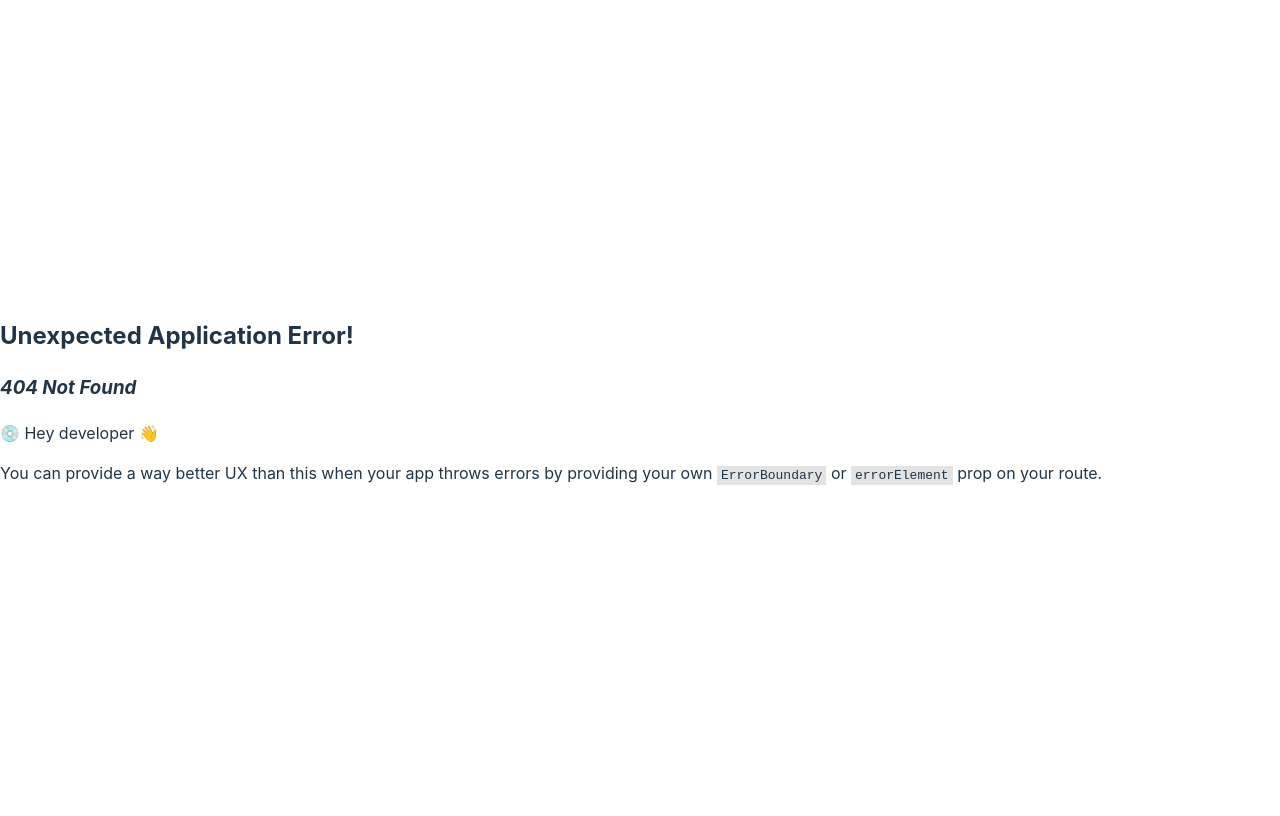
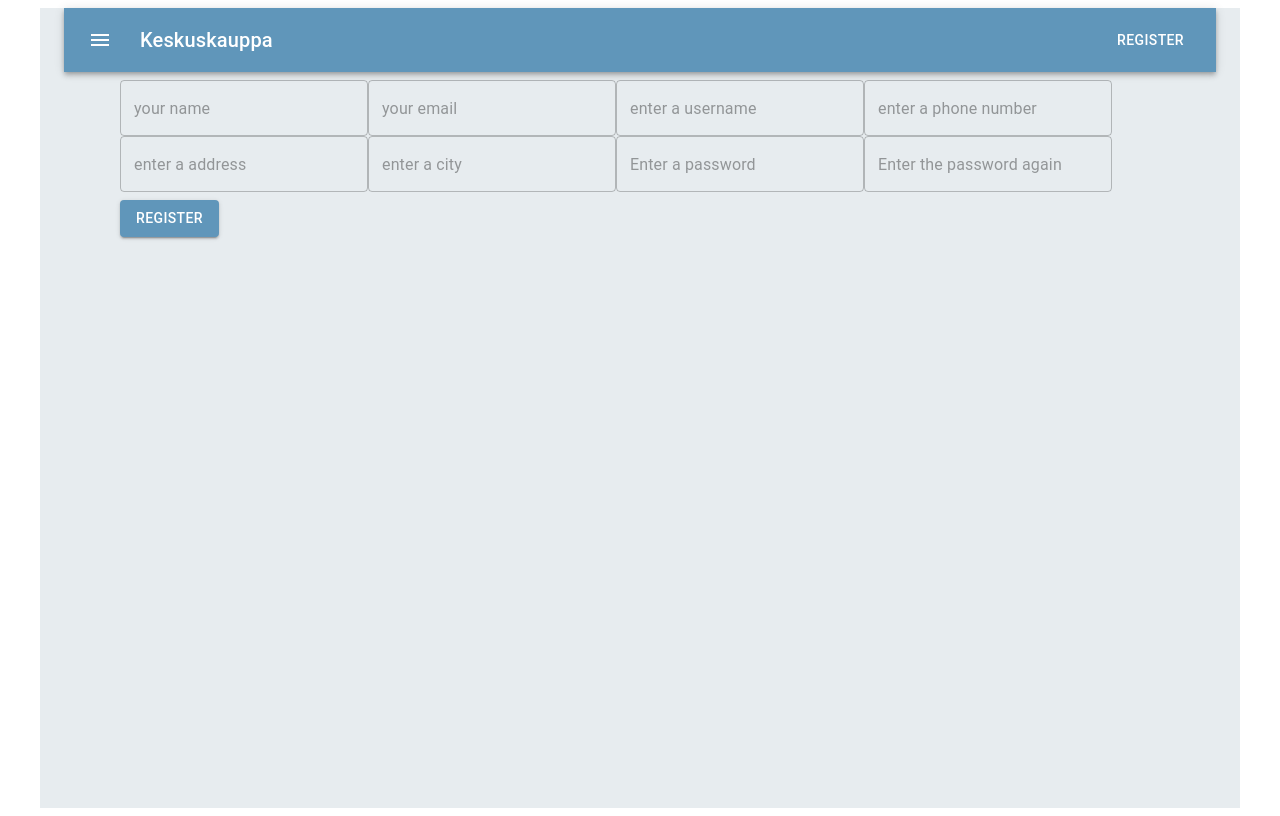
Before and after one commit to Toni86-pang/Keskuskauppa, a React (Vite) app in the folder frontend/: page /register in a window 1280 px wide. Before the commit this address had no page. Built offline with nearby package versions, Linux system fonts and the light colour scheme.

Commit message:
added router, navbar and register to frontend

```diff
--- a/frontend/src/App.tsx
+++ b/frontend/src/App.tsx
@@ -1,14 +1,16 @@
 // import { useState } from 'react'
+import { Outlet } from 'react-router'
+import Navbar from './Navbar'
+import { Container } from '@mui/material'
 
 function App() {
   // const [count, setCount] = useState(0)
 
   return (
-    <>
-      <p>
-        Hello keskuskauppa!
-      </p>
-    </>
+    <Container sx={{ bgcolor: "#e7ecef", height: "100vh" }}>
+      <Navbar />
+      <Outlet />
+    </Container>
   )
 }
 
--- a/frontend/src/Components/Register.tsx
+++ /dev/null
@@ -1,26 +0,0 @@
-import React from 'react'
-
-
-export interface User {
-    user_id?: number
-    name?: string
-    username?: string
-    password?: string
-    email?: string
-    phone?: string
-}
-
-// export const initialState:
-
-function Register() {
-
-    // const [newUser,setNewUser]
-
-    return (
-        <div>
-
-        </div>
-    )
-}
-
-export default Register
--- /dev/null
+++ b/frontend/src/Components/RegisterNewUser.tsx
@@ -0,0 +1,178 @@
+import { ChangeEvent, useState } from 'react'
+import axios from 'axios'
+import { Box, Button, Container, TextField, Typography } from '@mui/material'
+
+
+export interface User {
+    user_id?: number
+    name?: string
+    username?: string
+    password?: string
+    email?: string
+    phone?: string
+    address?: string
+    city?: string
+}
+
+const initialState: User = {
+    name: "",
+    username: "",
+    password: "",
+    email: "",
+    phone: "",
+    address: "",
+    city: ""
+}
+
+function RegisterNewUser() {
+
+    const [newUser, setNewUser] = useState<User>(initialState)
+    const [userData, setUserData] = useState<User | null>(null)
+    const [vPassword, setPassword] = useState<string>('')
+    const [confirmPassword, setConfirmPassword] = useState<string>('')
+    const [passwordsMatch, setPasswordsMatch] = useState<boolean>(true)
+    const { name, email, username, password, phone, address, city } = newUser
+
+    const registerUser = async () => {
+
+
+
+        try {
+            const response = await axios.post('/api/users/register', newUser, {
+                headers: {
+                    'Content-Type': 'application/json',
+                },
+            })
+
+            if (response.status === 200) {
+                alert('User registered successfully.')
+                setUserData(newUser)
+                setNewUser(initialState)
+            } else if (response.status === 401) {
+                setNewUser(initialState)
+                alert('Username already exists.')
+            } else {
+                setNewUser(initialState)
+                throw new Error('Something went wrong!')
+            }
+        } catch (error) {
+            console.error(error)
+            alert('Something went wrong!')
+        }
+
+    }
+    const handleInputChange = (event: ChangeEvent<HTMLInputElement>) => {
+        const { name, value } = event.target
+        setNewUser(() => ({
+            ...newUser, [name]: value
+        }))
+    }
+
+    const handlePasswordChange = (event: ChangeEvent<HTMLInputElement>) => {
+        const newPassword = event.target.value
+        setPassword(newPassword)
+        setPasswordsMatch(newPassword === confirmPassword)
+    }
+
+    const handleConfirmPasswordChange = (event: ChangeEvent<HTMLInputElement>) => {
+        const newConfirmPassword = event.target.value
+        setConfirmPassword(newConfirmPassword)
+        setPasswordsMatch(vPassword === newConfirmPassword)
+    }
+    return (
+        <Container sx={{ m: 1 }}>
+            <Container>
+                <TextField
+                    type="text"
+                    placeholder="your name"
+                    name="name"
+                    value={name}
+                    onChange={handleInputChange}
+                />
+
+                <TextField
+                    type="email"
+                    placeholder="your email"
+                    name="email"
+                    value={email}
+                    onChange={handleInputChange}
+                />
+
+                <TextField
+                    type="text"
+                    placeholder="enter a username"
+                    name="username"
+                    value={username}
+                    onChange={handleInputChange}
+                />
+
+                <TextField
+                    type="text"
+                    placeholder="enter a phone number"
+                    name="phone"
+                    value={phone}
+                    onChange={handleInputChange}
+                />
+
+                <TextField
+                    type="text"
+                    placeholder="enter a address"
+                    name="address"
+                    value={address}
+                    onChange={handleInputChange}
+                />
+
+                <TextField
+                    type="text"
+                    placeholder="enter a city"
+                    name="city"
+                    value={city}
+                    onChange={handleInputChange}
+                />
+
+
+                <TextField
+                    type="password"
+                    placeholder="Enter a password"
+                    name="password"
+                    value={vPassword}
+                    onChange={handlePasswordChange}
+                    error={!passwordsMatch}
+                    helperText={!passwordsMatch ? "Passwords do not match" : ''}
+                />
+                <TextField
+                    type="password"
+                    placeholder="Enter the password again"
+                    name="confirmPassword"
+                    value={confirmPassword}
+                    onChange={handleConfirmPasswordChange}
+                    error={!passwordsMatch}
+                    helperText={!passwordsMatch ? "Passwords do not match" : ''}
+                />
+            </Container>
+            <Container>
+                <Button
+                    sx={{ mt: 1, bgcolor: "#6096ba" }}
+                    variant="contained"
+                    onClick={registerUser}>Register</Button>
+            </Container>
+            <Typography>
+                <Box>
+                    {userData && (
+                        <Box>
+                            <Typography>Name: {userData.name}</Typography>
+                            <Typography>Email: {userData.email}</Typography>
+                            <Typography>Username: {userData.username}</Typography>
+                            <Typography>Password: {userData.password}</Typography>
+                            <Typography></Typography>
+                        </Box>
+                    )}
+                </Box>
+            </Typography>
+
+
+        </Container >
+    )
+}
+
+export default RegisterNewUser
--- /dev/null
+++ b/frontend/src/Navbar.tsx
@@ -0,0 +1,40 @@
+import {
+    AppBar,
+    Box,
+    Toolbar,
+    Typography,
+    Button,
+    IconButton
+}
+    from '@mui/material'
+import MenuIcon from '@mui/icons-material/Menu'
+const Navbar = () => {
+
+    {
+        return (
+            <Box sx={{ flexGrow: 1 }}>
+                <AppBar position="static" sx={{ bgcolor: "#6096ba" }}>
+                    <Toolbar>
+                        <IconButton
+                            href='/'
+                            size="large"
+                            edge="start"
+                            color="inherit"
+                            aria-label="menu"
+                            sx={{ mr: 2 }}
+                        >
+                            <MenuIcon />
+                        </IconButton>
+                        <Typography variant="h6" component="div" sx={{ flexGrow: 1 }}>
+                            Keskuskauppa
+                        </Typography>
+                        <Button
+                            href='/register'
+                            color="inherit">Register</Button>
+                    </Toolbar>
+                </AppBar>
+            </Box>
+        )
+    }
+}
+export default Navbar
--- a/frontend/src/index.css
+++ b/frontend/src/index.css
@@ -1,69 +1,6 @@
-:root {
-  font-family: Inter, system-ui, Avenir, Helvetica, Arial, sans-serif;
-  line-height: 1.5;
-  font-weight: 400;
-
-  color-scheme: light dark;
-  color: rgba(255, 255, 255, 0.87);
-  background-color: #242424;
-
-  font-synthesis: none;
-  text-rendering: optimizeLegibility;
-  -webkit-font-smoothing: antialiased;
-  -moz-osx-font-smoothing: grayscale;
-  -webkit-text-size-adjust: 100%;
+body {
+    display: flex;
+    flex-direction: column;
+    justify-content: center;
+    align-items: center;
 }
-
-a {
-  font-weight: 500;
-  color: #646cff;
-  text-decoration: inherit;
-}
-a:hover {
-  color: #535bf2;
-}
-
-body {
-  margin: 0;
-  display: flex;
-  place-items: center;
-  min-width: 320px;
-  min-height: 100vh;
-}
-
-h1 {
-  font-size: 3.2em;
-  line-height: 1.1;
-}
-
-button {
-  border-radius: 8px;
-  border: 1px solid transparent;
-  padding: 0.6em 1.2em;
-  font-size: 1em;
-  font-weight: 500;
-  font-family: inherit;
-  background-color: #1a1a1a;
-  cursor: pointer;
-  transition: border-color 0.25s;
-}
-button:hover {
-  border-color: #646cff;
-}
-button:focus,
-button:focus-visible {
-  outline: 4px auto -webkit-focus-ring-color;
-}
-
-@media (prefers-color-scheme: light) {
-  :root {
-    color: #213547;
-    background-color: #ffffff;
-  }
-  a:hover {
-    color: #747bff;
-  }
-  button {
-    background-color: #f9f9f9;
-  }
-}
```
Also changed, not shown: frontend/package.json (+9 -1 lines), frontend/src/main.tsx (+5 -3 lines), 2 other files (tests, documents, lock files or other folders).
